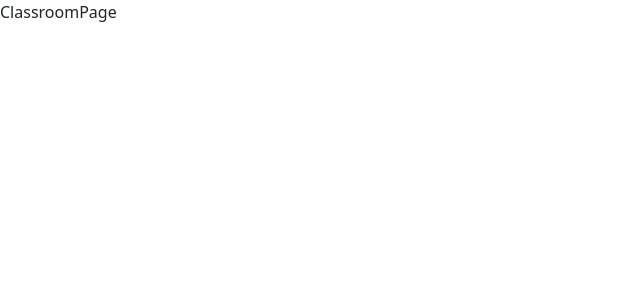
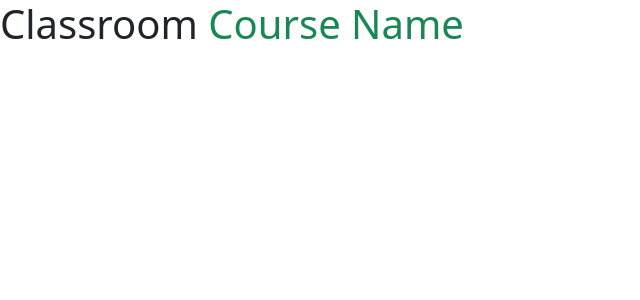
Before and after one commit to christo-zero-john/pbl-academy, a Next.js app: page /learn/1 in a window 1280 px wide. Shown: the top 300 px of the page, without its empty margins (0-640 px from the left). Built offline with nearby package versions, Linux system fonts and the light colour scheme; a web font is replaced by a local one.

Commit message:
Found modified or deleted file,  app/(learners)/learn/(classroom)/[id]/page.jsx. Committing Via Global Bash Script:git-status-automated.bat

```diff
--- a/app/(learners)/learn/(classroom)/[id]/page.jsx
+++ b/app/(learners)/learn/(classroom)/[id]/page.jsx
@@ -1,5 +1,6 @@
 "use client";
 import { useParams } from "next/navigation";
+import { useEffect } from "react";
 
 /**
  * Displays course classroom
@@ -8,5 +9,21 @@ export default function ClassroomPage() {
   const params = useParams();
   const classroomID = params.id;
   console.log(classroomID);
-  return <div>ClassroomPage</div>;
+
+  useEffect(() => {
+    /**
+     * Fetch classroom and course details
+     * Extrac, group and sort tasks
+     * Display tasks daywise along with mark as completed buton.
+     * When clicked on a task, display task details in an offcanvas
+     */
+  });
+
+  return (
+    <div>
+      <h1 className="">
+        Classroom <span className="text-success">Course Name</span>
+      </h1>
+    </div>
+  );
 }
```
